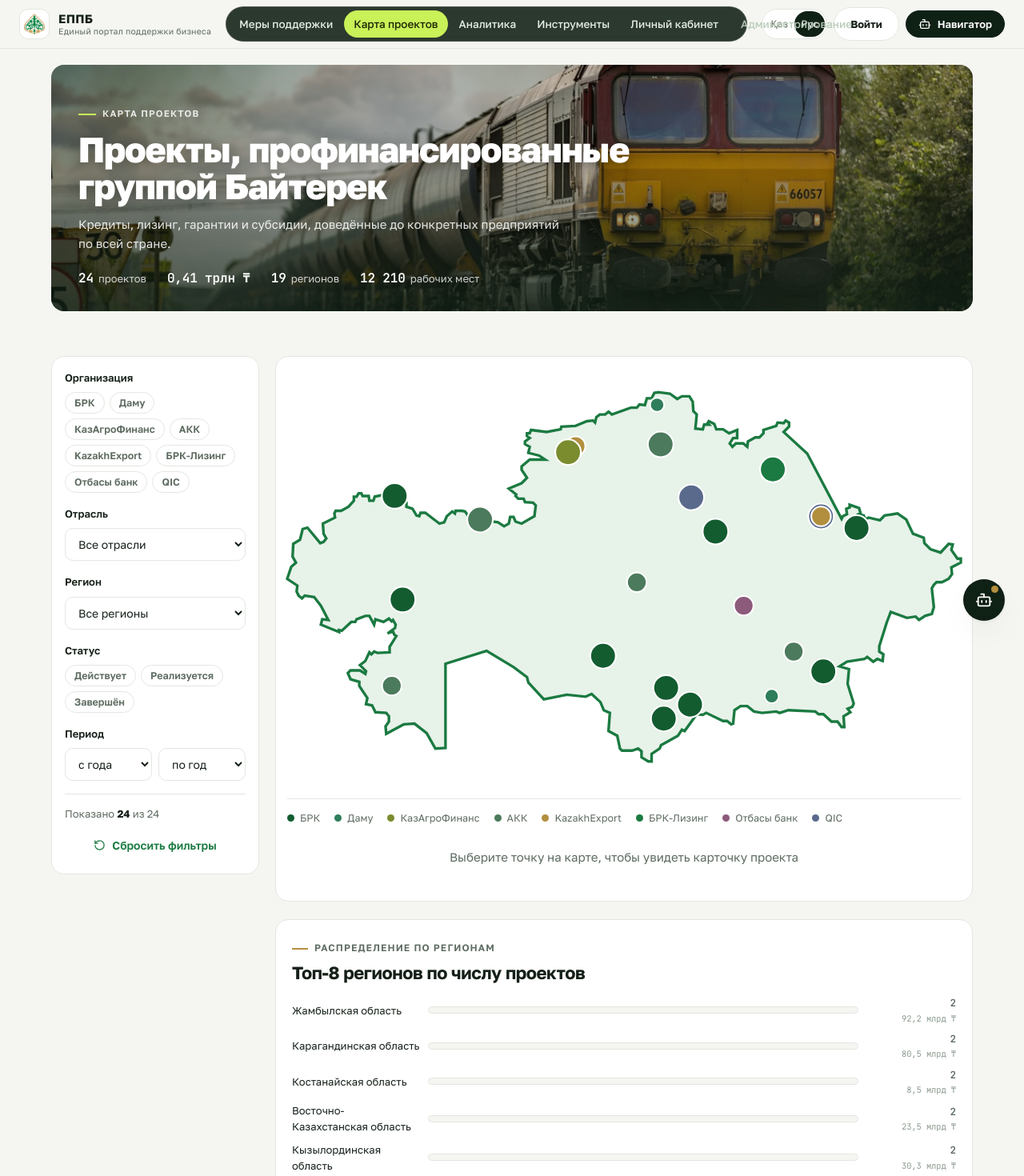
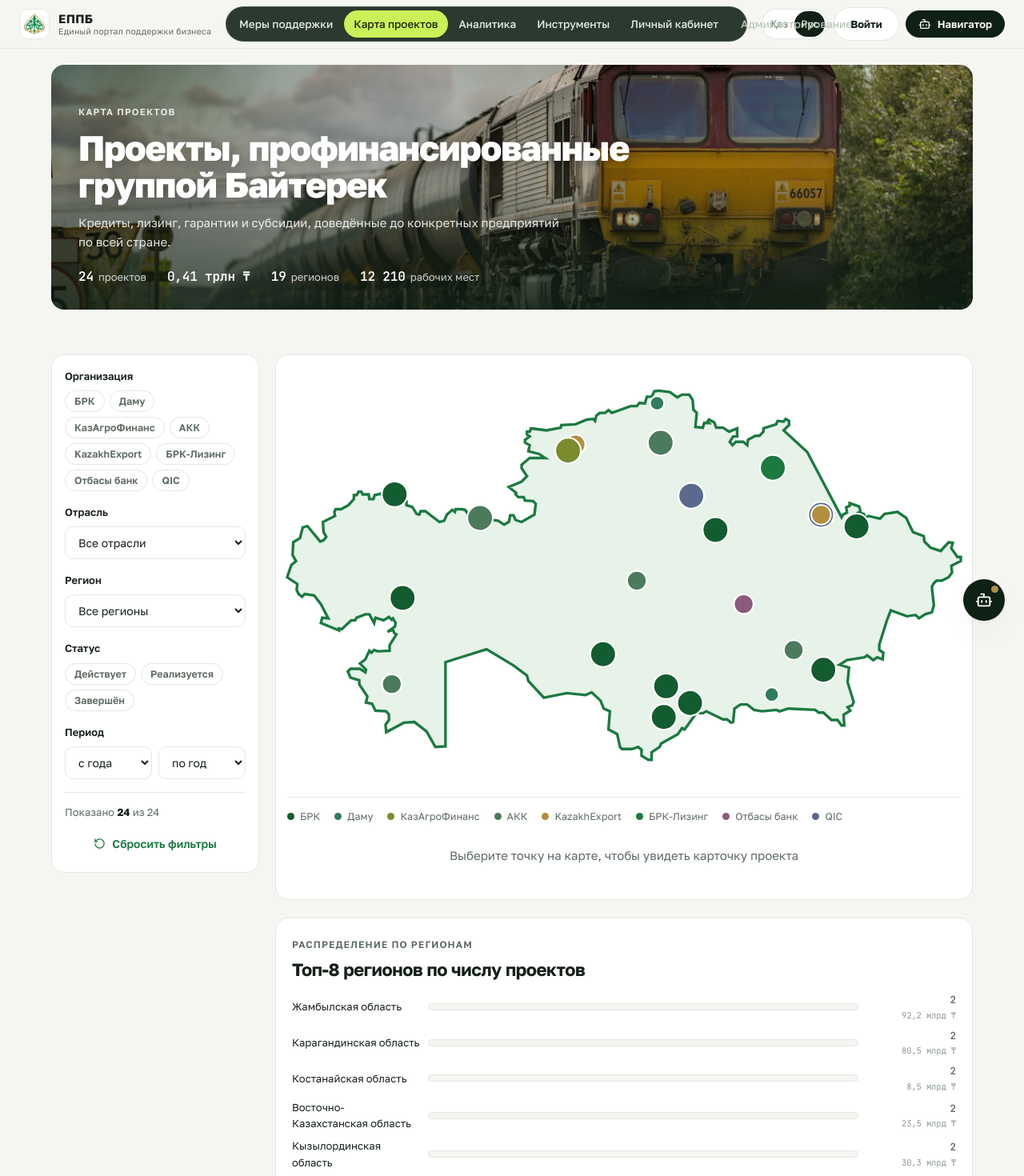
Before and after one commit to sh1dzn/UBSP, a Next.js app: page /map in a window 1280 px wide. Shown: the top 1470 px of the page at 80% size. Built offline with nearby package versions, Linux system fonts and the light colour scheme.

Commit message:
Remove decorative accent borders from UI and presentation assets

```diff
--- a/src/styles/base.css
+++ b/src/styles/base.css
@@ -37,7 +37,7 @@
   font-size: 12px; font-weight: 600; letter-spacing: 0.09em; text-transform: uppercase;
   color: var(--muted);
 }
-.eyebrow::before { content: ""; width: 20px; height: 2px; background: var(--gold); }
+.eyebrow::before { content: none; }
 
 /* ---------- кнопки ---------- */
 .btn {
@@ -180,7 +180,7 @@
 .toast-zone { position: fixed; right: 20px; bottom: 20px; z-index: 200; display: flex; flex-direction: column; gap: 10px; max-width: 380px; }
 .toast {
   background: var(--ink-2); color: #fff; border-radius: var(--r); padding: 13px 16px;
-  box-shadow: var(--shadow-lift); border-left: 3px solid var(--gold);
+  box-shadow: var(--shadow-lift);
   animation: toast-in 0.25s ease;
 }
 .toast b { display: block; font-size: 14px; }
@@ -267,7 +267,7 @@
   color: rgba(255, 255, 255, 0.85);
   margin-bottom: 12px;
 }
-.page-hero-eyebrow::before { content: ""; width: 22px; height: 2px; background: var(--lime); }
+.page-hero-eyebrow::before { content: none; }
 .page-hero h1 {
   font-weight: 800;
   letter-spacing: -0.025em;
--- a/src/views/admin/admin.css
+++ b/src/views/admin/admin.css
@@ -56,7 +56,6 @@
 .adm-side-link.active {
   background: rgba(255, 255, 255, 0.1);
   color: #fff;
-  box-shadow: inset 3px 0 0 var(--gold);
 }
 
 .adm-side-foot {
--- a/src/views/cabinet.css
+++ b/src/views/cabinet.css
@@ -295,7 +295,6 @@
   gap: 12px;
   align-items: flex-start;
   background: var(--gold-soft);
-  border-left: 3px solid var(--gold);
   border-radius: var(--r);
   padding: 16px 18px;
   color: var(--gold-deep);
--- a/src/views/public.css
+++ b/src/views/public.css
@@ -35,7 +35,7 @@
   font-size: 11.5px; font-weight: 600; letter-spacing: 0.1em; text-transform: uppercase;
   color: #9fb0bd; margin-bottom: 20px;
 }
-.pub-hero-eyebrow::before { content: ""; width: 22px; height: 2px; background: var(--gold); }
+.pub-hero-eyebrow::before { content: none; }
 .pub-hero h1 { margin: 0 0 18px; max-width: 620px; }
 .pub-hero-sub {
   font-size: 16.5px;
@@ -341,7 +341,6 @@
 
 .pub-result-block {
   border: 1px solid var(--gold-soft); background: var(--gold-soft);
-  border-left: 3px solid var(--gold);
   border-radius: var(--r-lg); padding: 22px 24px; margin-bottom: 48px;
 }
 .pub-result-block h2 { font-size: 16px; margin-bottom: 8px; color: var(--gold-deep); }
```
Also changed, not shown: 4 other files (tests, documents, lock files or other folders).
